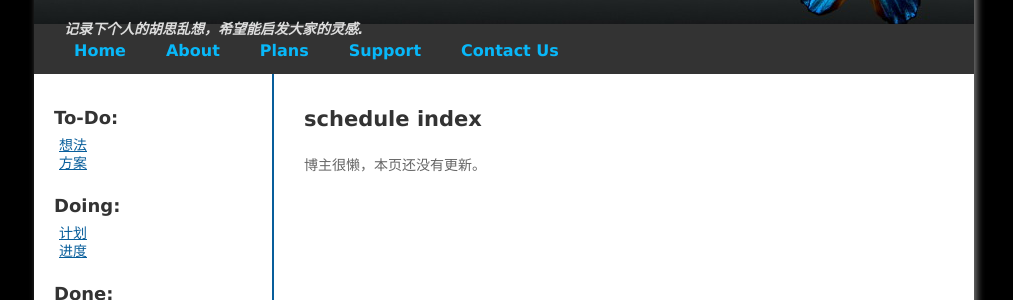
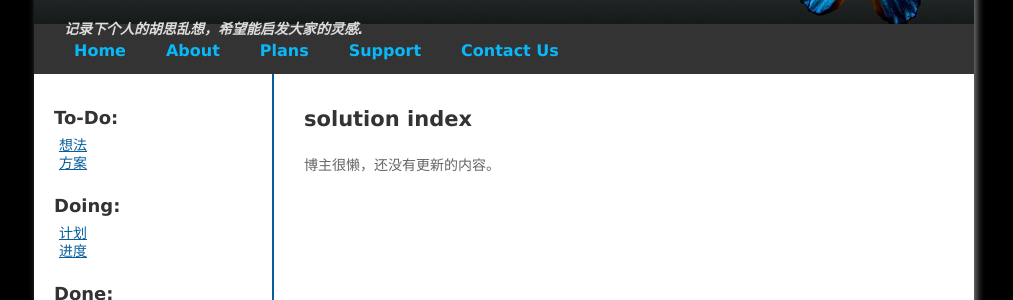
Before and after one commit to huangdong99/huangdong99.github.com, a Jekyll site: the page built from schedule.md, in a window 1280 px wide. Shown: the part 121-421 px from the top of the page, without its empty margins (136-1149 px from the left). Built offline with Jekyll 4.4.1, drawn with Linux system fonts in a browser that asks for light colours; Markdown is read by kramdown in place of the engine named in the settings.

```diff
--- a/schedule.md
+++ b/schedule.md
@@ -1,9 +1,9 @@
 ---
 layout: default
-title: schedule index
-name: schedule
+title: solution index
+name: solution
 category: category
 ---
 {% include category.html %}
 
-博主很懒，本页还没有更新。
+博主很懒，还没有更新的内容。
```
Also changed, not shown: log.md (+2 -1 lines), plan.md (+1 -1 lines), solution.md (+1 -1 lines).
